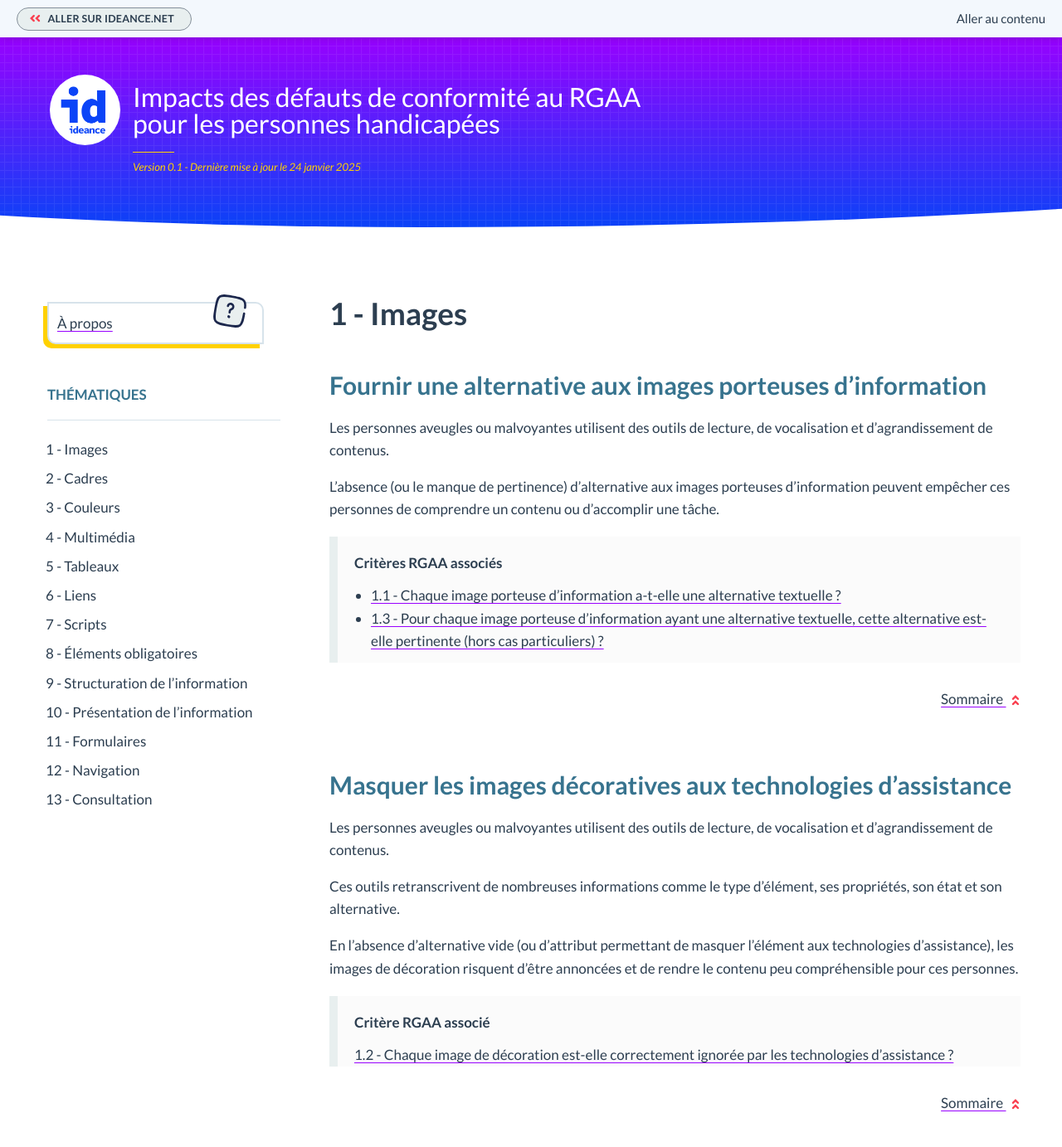
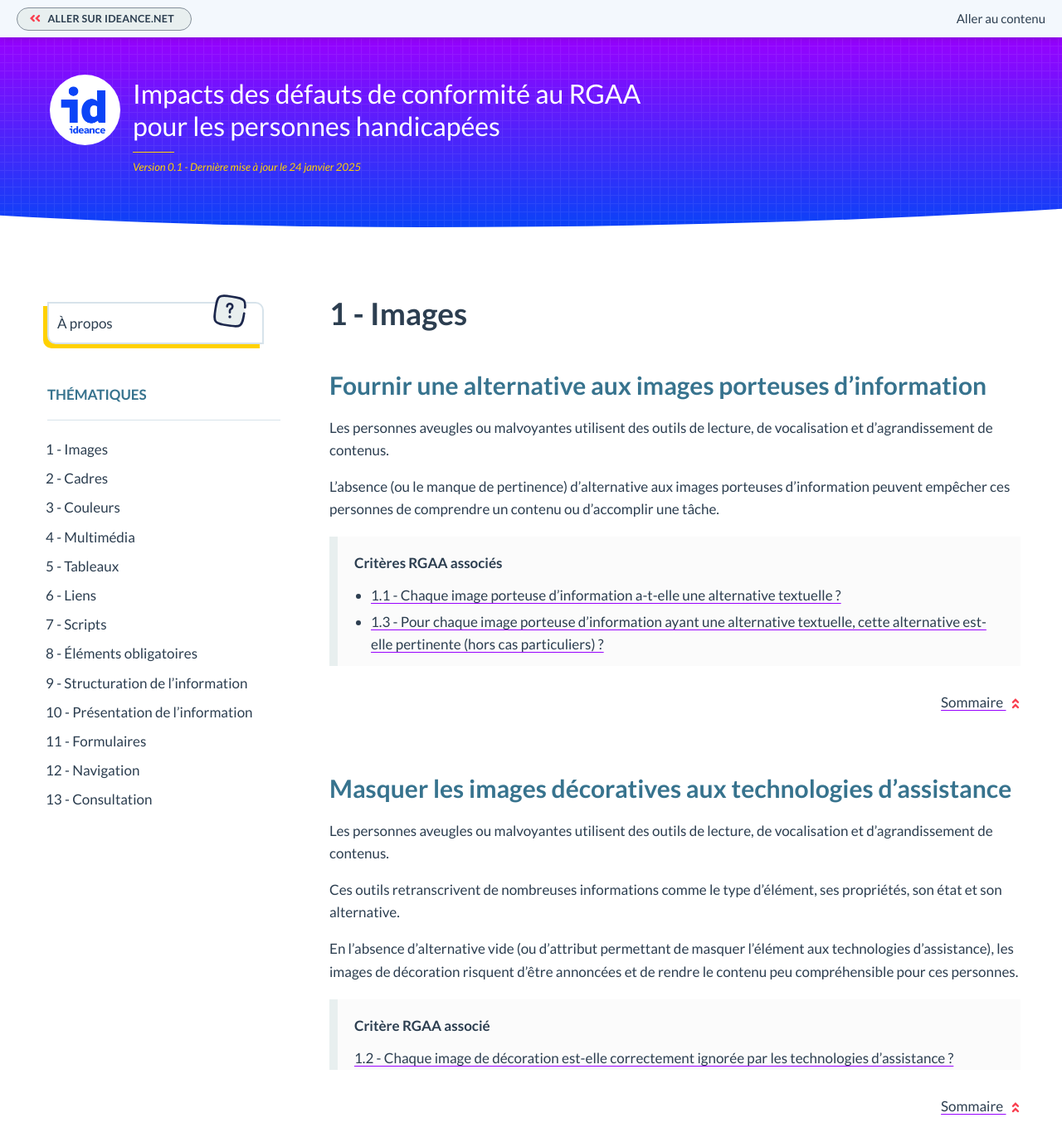
Before and after one commit to ideance-a11y/rgaa4-impacts-utilisateurs, a Jekyll site: the page built from index.html, in a window 1280 px wide and 1400 px high. Shown: the top 1383 px of the window at 83% size. Built offline with Jekyll 4.4.1, drawn with Linux system fonts in a browser that asks for light colours; some web fonts are replaced.

Commit message:
Correction des styles

```diff
--- a/_includes/menu-rubriques-rgaa.html
+++ b/_includes/menu-rubriques-rgaa.html
@@ -1,11 +1,20 @@
 <div class="main-nav">
     <p class="about">
         <a href="{{- site.baseurl -}}/a-propos.html">À propos</a>
+        <!--
         <svg width="800" height="800" viewBox="0 0 24 24" fill="none" aria-hidden="true" class="about__svg" xmlns="http://www.w3.org/2000/svg">
             <path d="M22 12C22 16.714 22 19.0711 20.5355 20.5355C19.0711 22 16.714 22 12 22C7.28595 22 4.92893 22 3.46447 20.5355C2 19.0711 2 16.714 2 12C2 7.28595 2 4.92893 3.46447 3.46447C4.92893 2 7.28595 2 12 2C16.714 2 19.0711 2 20.5355 3.46447C21.5093 4.43821 21.8356 5.80655 21.9449 8" stroke="#1C274C" fill="#e9efef" stroke-width="1.5" stroke-linecap="round"/>
             <path d="M10.125 8.875C10.125 7.83947 10.9645 7 12 7C13.0355 7 13.875 7.83947 13.875 8.875C13.875 9.56245 13.505 10.1635 12.9534 10.4899C12.478 10.7711 12 11.1977 12 11.75V13" stroke="#1C274C" stroke-width="1.5" stroke-linecap="round"/>
             <circle cx="12" cy="16" r="1" fill="#1C274C"/>
         </svg>
+        -->
+        <svg width="800" height="800" viewBox="0 0 24 24" fill="none" aria-hidden="true" class="about__svg" xmlns="http://www.w3.org/2000/svg">
+
+            <path d="m 21.877456,13.560726 c -0.735726,4.656233 -1.103605,6.984448 -2.778711,8.202334 -1.675023,1.218001 -4.003238,0.850122 -8.659471,0.114396 C 5.7829918,21.141722 3.4548557,20.773856 2.2369102,19.09874 1.0189391,17.423722 1.3868179,15.095507 2.1225442,10.439274 2.8582782,5.7829918 3.2261445,3.4548557 4.9012304,2.2369055 6.5763079,1.0189438 8.904444,1.3868101 13.560726,2.1225442 c 4.656233,0.7357262 6.984448,1.103605 8.202339,2.7786815 0.809892,1.1137909 0.918633,2.5162892 0.684257,4.6999185" fill="#e9efef" stroke="#1c274c" stroke-width="1.5" stroke-linecap="round" />
+            <path d="M10.125 8.875C10.125 7.83947 10.9645 7 12 7C13.0355 7 13.875 7.83947 13.875 8.875C13.875 9.56245 13.505 10.1635 12.9534 10.4899C12.478 10.7711 12 11.1977 12 11.75V13" fill="#e9efef" stroke="#1C274C" stroke-width="1.5" stroke-linecap="round" />
+            <circle cx="12" cy="16" r="1" fill="#1C274C" />
+        </svg>
+
     </p>
     <!-- Sommaire  -->
     <nav role="navigation" aria-labelledby="summary-impact" class="nav-primary">
--- a/_sass/components/_contents.scss
+++ b/_sass/components/_contents.scss
@@ -52,6 +52,10 @@
 
     .rule {
         margin: 7rem 0;
+    }
+
+    li {
+        margin-bottom: 0.4rem;
     }
 }
 
--- a/_sass/components/_menus.scss
+++ b/_sass/components/_menus.scss
@@ -12,6 +12,14 @@
         border-top-right-radius: 1rem;
         border-bottom-left-radius: 1rem;
         box-shadow: -0.5rem 0.5rem 0 0 $secondary-color;
+        text-decoration: underline;
+        text-underline-offset: 0.3rem;
+        text-decoration-thickness: 0.1rem;
+        text-decoration-color: transparent;
+        transition: text-decoration-color 250ms ease-out;
+        &:hover {
+            text-decoration-color: $primary-darker;
+        }
     }
 
     &__svg {
@@ -20,7 +28,6 @@
         position: absolute;
         top: 0rem;
         right: 4rem;
-        transform: rotate(10deg);
     }
 }
 
--- a/_sass/layout/_header.scss
+++ b/_sass/layout/_header.scss
@@ -126,7 +126,7 @@
     padding-right: 3rem;
     font-size: 1.8rem;
     font-weight: normal;
-    line-height: 1;
+    line-height: 1.2;
     color: $white-color;
     @include for-mobile {
         font-size: 2.4rem;
```
Also changed, not shown: assets/images/logo_ideance.svg (added), assets/images/question_rotate.svg (added).
